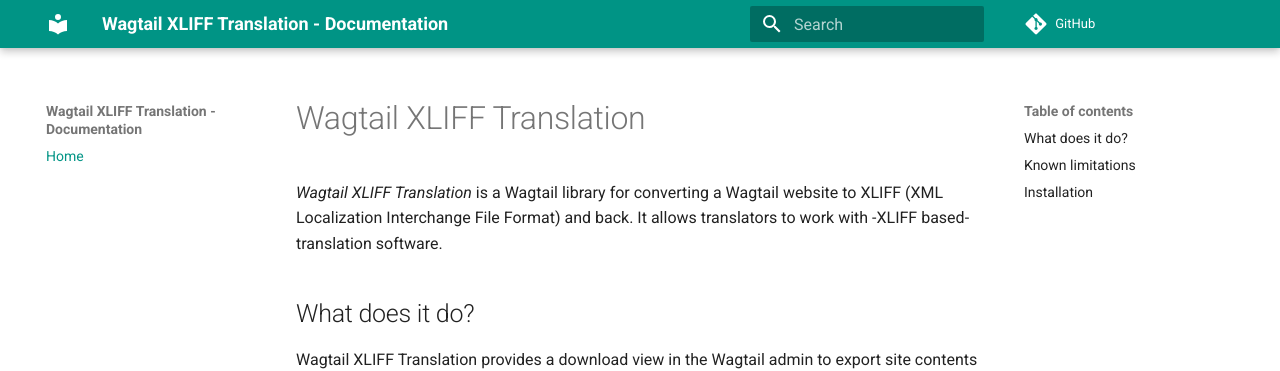
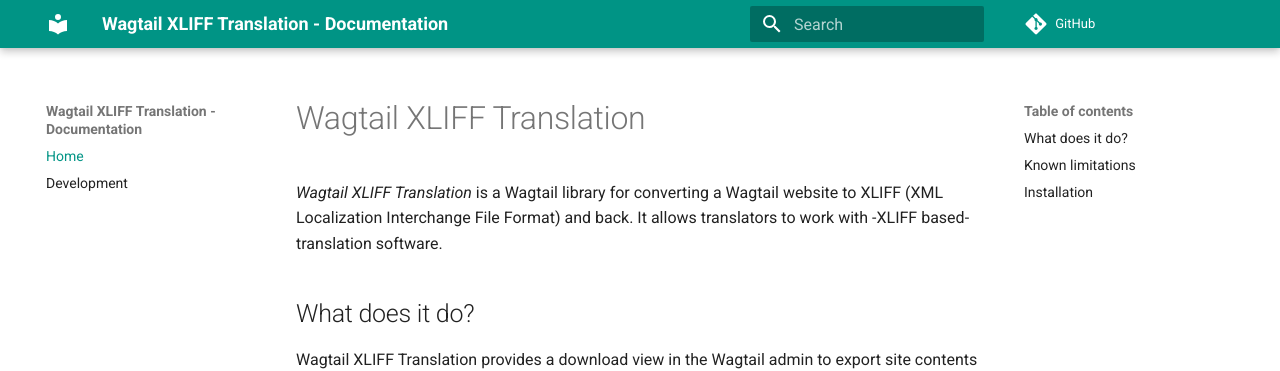
Before and after one commit to fourdigits/wagtail-xliff-translation, an MkDocs documentation site: the page built from docs/index.md, in a window 1280 px wide. Shown: the top 371 px of the page. Built offline with MkDocs 1.6.1 and Material for MkDocs 9.7.7, drawn with Linux system fonts in a browser that asks for light colours; comment, search, counter and statistics services are not loaded.

Commit message:
Add development to docs menu

```diff
--- a/mkdocs.yml
+++ b/mkdocs.yml
@@ -11,3 +11,4 @@
   - pymdownx.superfences
 nav:
   - Home: index.md
+  - Development: development.md
```
